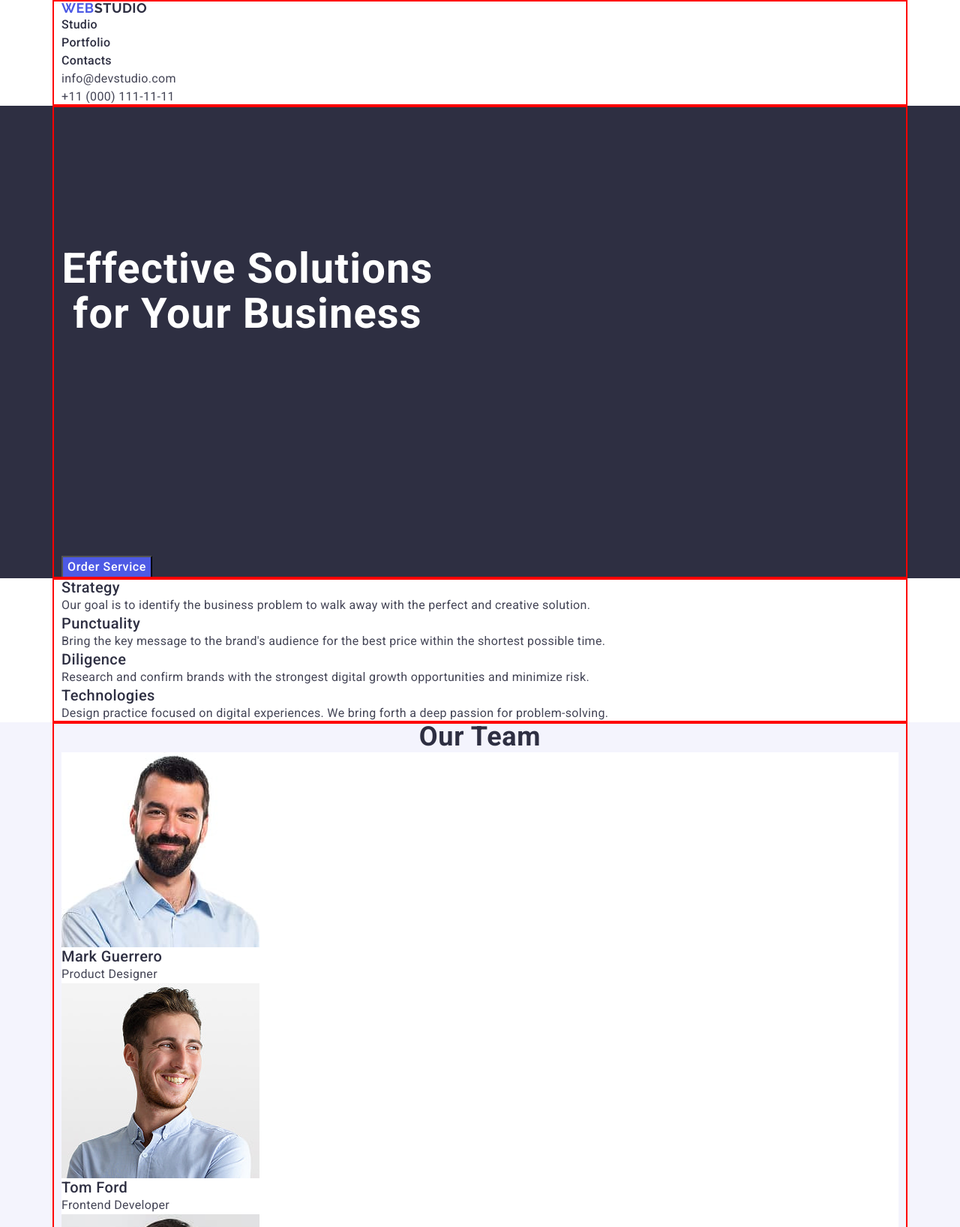
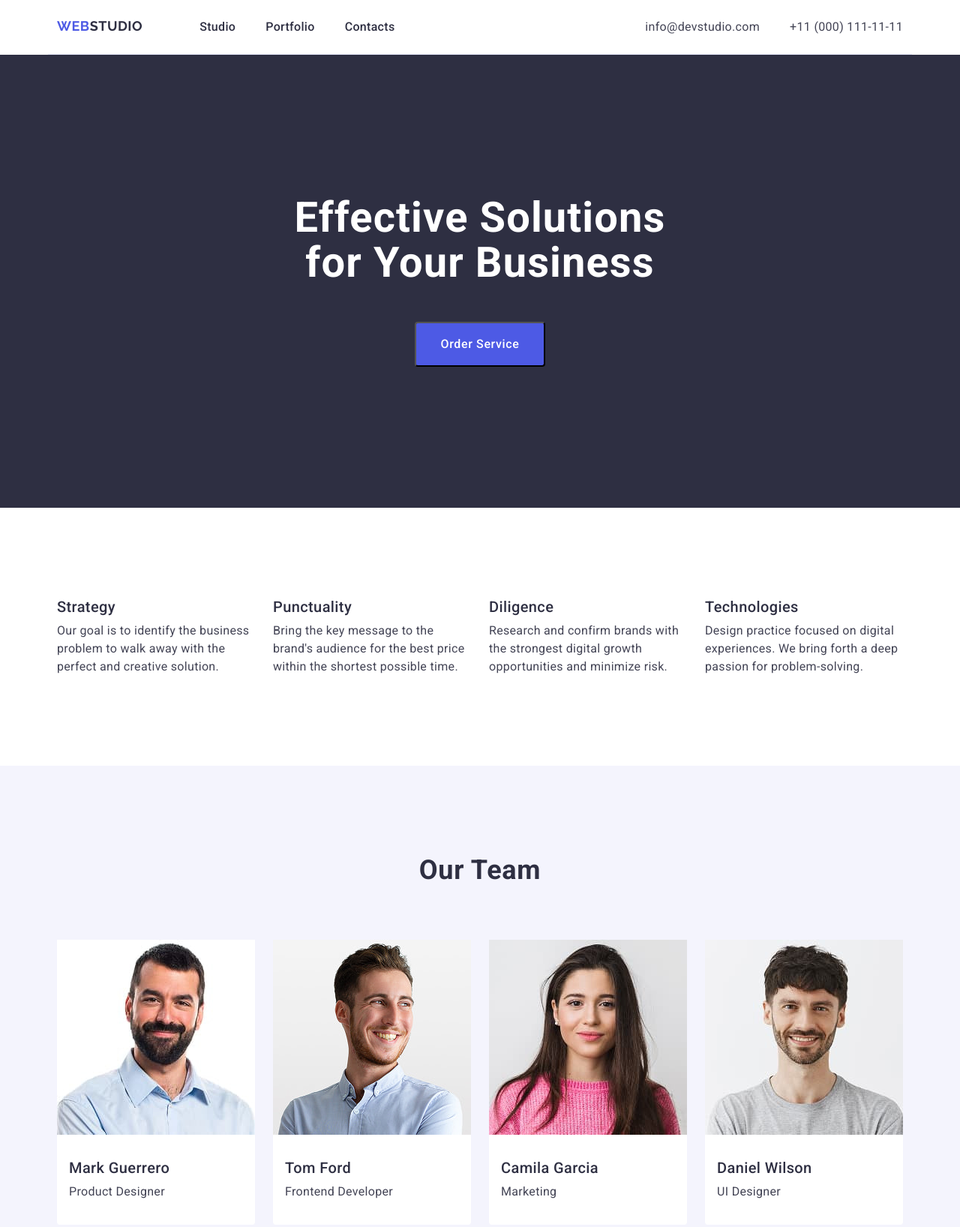
Before and after one commit to AllaPavuk/goit-markup-hw-02, a plain HTML site: page index.html in a window 1280 px wide. Shown: the top 1636 px of the page at 75% size. Drawn offline with nearby package versions, Linux system fonts and the light colour scheme.

Commit message:
add flex

```diff
--- a/css/styles.css
+++ b/css/styles.css
@@ -1,5 +1,6 @@
 
 /* region Base */
+
 body {
     font-family: "Roboto", sans-serif;
     background-color: #FFFFFF;
@@ -51,12 +52,9 @@ img {
 }
 
 .container {
-    width: 1140px;
-    padding: 0 12px;
-    margin: 0 auto;
-
-    outline: 2px solid red;
-    outline-offset: -2px;
+width: 1152px;
+padding: 120px 12px;
+margin: 0 auto;
 }
 
 
@@ -73,7 +71,21 @@ img {
 }
 
 /* header */
+
+
+.header-container {
+    width: 1152px;
+    margin: 0 auto;
+    padding: 0 12px;
+    border-bottom: 1px solid #E7E9FC;
+    display: flex;
+    align-items: center;
+
+}
+
 .logo {
+    display: flex;
+    padding: 24px 0;
     font-family: "Raleway", sans-serif;
     font-weight: 700;
     font-size: 18px;
@@ -81,12 +93,25 @@ img {
     letter-spacing: 0.03em;
     text-transform: uppercase;
     color: #4d5ae5;
+    margin-right: 76px;
 }
 .accent {
     color: #2e2f42;
 }
 
+.nav {
+    display: flex;
+    margin-right: auto;
+}
+
+.menu {
+    display: flex;
+    gap: 40px;
+}
+
 .menu-link {
+    display: block;
+    padding: 24px 0;
     font-weight: 500;
     line-height: 1.5;
     letter-spacing: 0.02em;
@@ -108,6 +133,12 @@ img {
     text-decoration: underline;
 }
 
+.adress-list {
+    display: flex;
+    gap: 40px;
+}
+
+
 .address-item-link {
     font-weight: 400;
     line-height: 1.5;
@@ -122,7 +153,21 @@ img {
 /* hero */
 
 .hero {
-    background-color: #2E2F42;
+    background-color: #2e2f42;
+    width: 100%;
+}
+
+.hero-container {
+    display: flex;
+    flex-direction: column;
+    align-items: center;
+    justify-content: center;
+
+    max-width: 1152px;
+    width: 100%;
+    padding: 188px 0;
+    margin: 0 auto;
+    text-align: center;
 }
 
 .hero-titel {
@@ -133,12 +178,13 @@ img {
     color: #fff;
     text-align: center;
     width: 496px;
-    padding-top: 188px;
-    padding-bottom: 292px;
-
+    margin-bottom: 48px;
 }
 
 .button {
+    display: block;
+    padding: 16px 32px;
+    border-radius: 4px;
     background-color: #4d5ae5;
     font-weight: 500;
     line-height: 1.5;
@@ -154,6 +200,7 @@ img {
 /* info */
 
 .info-tittel {
+    margin-bottom: 8px;
     font-weight: 500;
     font-size: 20px;
     line-height: 1.2;
@@ -161,12 +208,25 @@ img {
     color: #2e2f42;
 }
 
+.info-list {
+    display: flex;
+    justify-content: center;
+    align-items: center;
+    gap: 24px;
+}
+
+.info-list-item {
+    margin: auto;
+}
+
 .info-text {
+    width: 264px;
     font-weight: 400;
     font-size: 16px;
     line-height: 1.5;
     letter-spacing: 0.02em;
 }
+
 
 /* contacts */
 
@@ -177,11 +237,26 @@ img {
 .contacts-tittle{
     text-align: center;
     text-transform: capitalize;
+    margin-bottom: 72px;
+}
 
+.contacts-list {
+    display: flex;
+    justify-content: center;
+    align-items: center;
+    gap: 24px;
 }
 
 .contacts-list-item {
     background-color: #FFFFFF;
+    width: 264px;
+    border-bottom-left-radius: 4px;
+    border-bottom-right-radius: 4px;
+}
+
+.contact-name-container {
+    width: 232px;
+    padding: 32px 16px;
 }
 
 .contacts-name {
@@ -190,15 +265,41 @@ img {
     line-height: 1.2;
     letter-spacing: 0.02em;
     color: #2e2f42;
+    margin-bottom: 8px;
 }
 
 .contacts-text {
     font-weight: 400;
     line-height: 1.5;
     letter-spacing: 0.02em;
+
 }
 
 /* portfolio */
+
+.portfolio-herotittle {
+    margin-bottom: 72px;
+}
+
+.portfolio-list {
+    display: flex;
+    flex-wrap: wrap;
+    gap: 24px;
+
+}
+
+.portfolio-list-item {
+    width: calc((100% - 24px * 2) / 3);
+}
+
+.portfolio-carts {
+    width: 360px;
+    padding: 32px 16px;
+    border: 1px solid #E7E9FC;
+    border-top: none;
+    padding-left: 16px;
+    padding-top: 32px;
+}
 
 .portfolio-tittle {
     font-weight: 500;
@@ -206,6 +307,7 @@ img {
     line-height: 1.2;
     letter-spacing: 0.02em;
     color: #2e2f42;
+    margin-bottom: 8px;
 }
 
 .portfolio-text {
@@ -220,20 +322,29 @@ img {
     background: #2e2f42;
 }
 
+.footer-container {
+    width: 1152px;
+    padding: 100px 12px;
+    margin: 0 auto;
+}
+
 .footer-link {
+    display: block;
     font-family: "Raleway", sans-serif;
     font-weight: 700;
     font-size: 18px;
     line-height: 1.17;
     letter-spacing: 0.03em;
     color: #4d5ae5;
-    text-transform: uppercase
+    text-transform: uppercase;
+    margin-bottom: 16px;
 }
 .accent-footer {
     color:#f4f4fd;
 }
 
 .footer-text {
+    width: 264px;
     font-weight: 400;
     line-height: 1.5;
     letter-spacing: 0.02em;
--- a/index.html
+++ b/index.html
@@ -4,14 +4,11 @@
     <meta charset="UTF-8" />
     <meta name="viewport" content="width=device-width, initial-scale=1.0" />
     <title>Document</title>
+    <!-- fonts -->
     <link rel="preconnect" href="https://fonts.googleapis.com" />
     <link rel="preconnect" href="https://fonts.gstatic.com" crossorigin />
     <link
-      href="https://fonts.googleapis.com/css2?family=Roboto:ital,wght@0,100..900;1,100..900&display=swap"
-      rel="stylesheet"
-    />
-    <link
-      href="https://fonts.googleapis.com/css2?family=Raleway:ital,wght@0,100..900;1,100..900&family=Roboto:ital,wght@0,100..900;1,100..900&display=swap"
+      href="https://fonts.googleapis.com/css2?family=Raleway:ital,wght@0,100..900;1,100..900&family=Roboto:wght@100..900&display=swap"
       rel="stylesheet"
     />
     <!-- Normalays CSS -->
@@ -26,7 +23,7 @@
   </head>
   <body>
     <header class="header">
-      <div class="container">
+      <div class="header-container">
         <nav class="nav">
           <!-- logo -->
           <a class="logo" href="./index.html"
@@ -67,7 +64,7 @@
       <!-- hero image -->
 
       <section class="hero" id="Studio">
-        <div class="container">
+        <div class="hero-container">
           <h1 class="hero-titel">Effective Solutions for Your Business</h1>
           <button class="button" type="button">Order Service</button>
         </div>
@@ -125,8 +122,10 @@
                 width="264"
                 height="260"
               />
+              <div class="contact-name-container">
                 <h3 class="contacts-name">Mark Guerrero</h3>
                 <p class="contacts-text">Product Designer</p>
+              </div>
             </li>
             <li class="contacts-list-item">
               <img
@@ -136,8 +135,10 @@
                 width="264"
                 height="260"
               />
+              <div class="contact-name-container">
                 <h3 class="contacts-name">Tom Ford</h3>
                 <p class="contacts-text">Frontend Developer</p>
+              </div>
             </li>
             <li class="contacts-list-item">
               <img
@@ -147,8 +148,10 @@
                 width="264"
                 height="260"
               />
+              <div class="contact-name-container">
                 <h3 class="contacts-name">Camila Garcia</h3>
                 <p class="contacts-text">Marketing</p>
+              </div>
             </li>
             <li class="contacts-list-item">
               <img
@@ -158,8 +161,10 @@
                 width="264"
                 height="260"
               />
+              <div class="contact-name-container">
                 <h3 class="contacts-name">Daniel Wilson</h3>
                 <p class="contacts-text">UI Designer</p>
+              </div>
             </li>
           </ul>
         </div>
@@ -174,68 +179,80 @@
             <li class="portfolio-list-item">
               <img
                 class="portfolio-img"
-                src="./images/img-portfolio5.jpg"
+                src="./images/img-portfolio.jpg"
                 alt="Banking App foto"
                 width="360"
                 height="300"
               />
+              <div class="portfolio-carts">
                 <h3 class="portfolio-tittle">Banking App</h3>
                 <p class="portfolio-text">App</p>
+              </div>
+            </li>
+            <li class="portfolio-list-item">
+              <img
+                class="portfolio-img"
+                src="./images/img-portfolio1.jpg"
+                alt="Cashless Payment foto"
+                width="360"
+                height="300"
+              />
+              <div class="portfolio-carts">
+                <h3 class="portfolio-tittle">Cashless Payment</h3>
+                <p class="portfolio-text">Marketing</p>
+              </div>
+            </li>
+            <li class="portfolio-list-item">
+              <img
+                class="portfolio-img"
+                src="./images/img-portfolio2.jpg"
+                alt="Meditation App foto"
+                width="360"
+                height="300"
+              />
+              <div class="portfolio-carts">
+                <h3 class="portfolio-tittle">Meditation App</h3>
+                <p class="portfolio-text">App</p>
+              </div>
+            </li>
+            <li class="portfolio-list-item">
+              <img
+                class="portfolio-img"
+                src="./images/img-portfolio3.jpg"
+                alt="Taxi Service foto"
+                width="360"
+                height="300"
+              />
+              <div class="portfolio-carts">
+                <h3 class="portfolio-tittle">Taxi Service</h3>
+                <p class="portfolio-text">Marketing</p>
+              </div>
             </li>
             <li class="portfolio-list-item">
               <img
                 class="portfolio-img"
                 src="./images/img-portfolio4.jpg"
-                alt="Cashless Payment foto"
+                alt="Screen Illustrations foto"
                 width="360"
                 height="300"
               />
-              <h3 class="portfolio-tittle">Cashless Payment</h3>
-              <p class="portfolio-text">Marketing</p>
+              <div class="portfolio-carts">
+                <h3 class="portfolio-tittle">Screen Illustrations</h3>
+                <p class="portfolio-text">Design</p>
+              </div>
             </li>
             <li class="portfolio-list-item">
               <img
                 class="portfolio-img"
-                src="./images/img-portfolio3.jpg"
-                alt="Meditation App foto"
-                width="360"
-                height="300"
-              />
-              <h3 class="portfolio-tittle">Meditation App</h3>
-              <p class="portfolio-text">App</p>
-            </li>
-            <li class="portfolio-list-item">
-              <img
-                class="portfolio-img"
-                src="./images/img-portfolio2.jpg"
-                alt="Taxi Service foto"
-                width="360"
-                height="300"
-              />
-              <h3 class="portfolio-tittle">Taxi Service</h3>
-              <p class="portfolio-text">Marketing</p>
-            </li>
-            <li class="portfolio-list-item">
-              <img
-                class="portfolio-img"
-                src="./images/img-portfolio1.jpg"
-                alt="Screen Illustrations foto"
-                width="360"
-                height="300"
-              />
-              <h3 class="portfolio-tittle">Screen Illustrations</h3>
-              <p class="portfolio-text">Design</p>
-            </li>
-            <li class="portfolio-list-item">
-              <img
-                class="portfolio-img"
-                src="./images/img-portfolio.jpg"
+                src="./images/img-portfolio5.jpg"
                 alt="Online Courses foto"
                 width="360"
                 height="300"
               />
+              <div class="portfolio-carts">
                 <h3 class="portfolio-tittle">Online Courses</h3>
                 <p class="portfolio-text">Marketing</p>
+              </div>
             </li>
           </ul>
         </div>
@@ -243,7 +260,7 @@
     </main>
 
     <footer class="footer">
-      <div class="container">
+      <div class="footer-container">
         <a class="footer-link" href="./index.html"
           >Web<span class="accent-footer">Studio</span></a
         >
```
Also changed, not shown: images/img-portfolio.jpg, images/img-portfolio1.jpg, images/img-portfolio2.jpg, images/img-portfolio3.jpg, images/img-portfolio4.jpg, images/img-portfolio5.jpg. Lines whose indentation alone changed are shown as unchanged.
